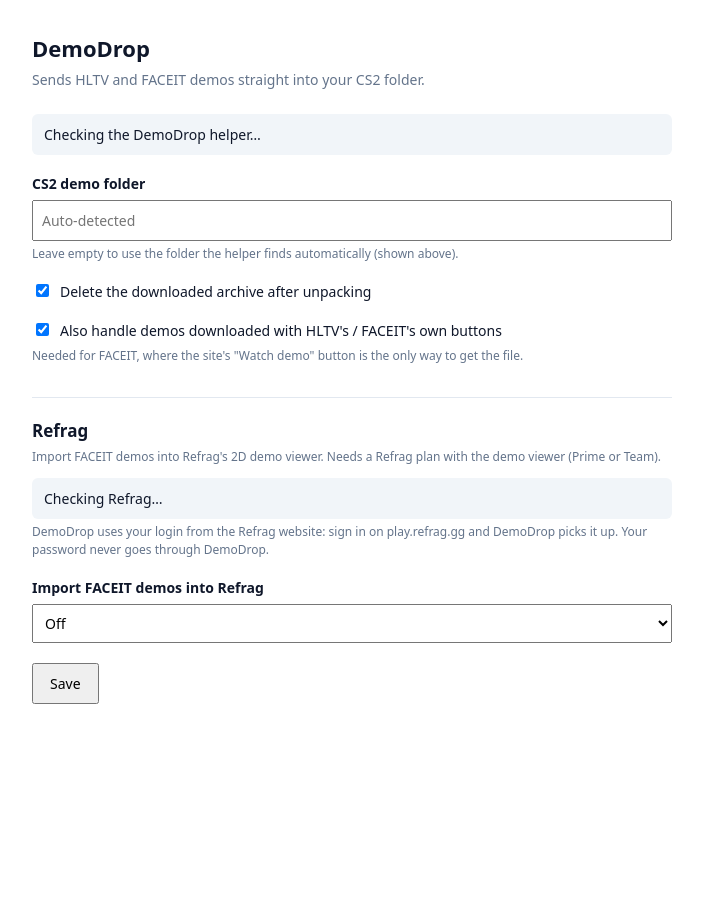
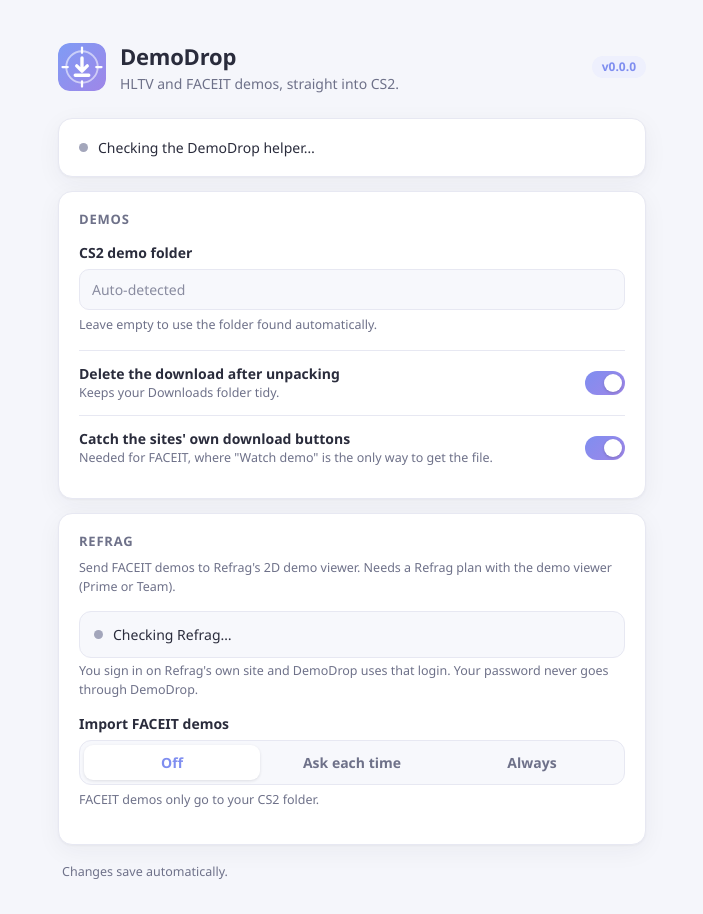
Before and after one commit to leifhauskendev/DemoDropExtension, a browser extension: page extension/options.html in a window 1280 px wide. Shown: the whole page, without its empty margins (288-991 px from the left). Before the commit the page ends 800 px from the top, so only its background shows below. Drawn offline with Linux system fonts and the light colour scheme.

Commit message:
New logo and softer UI
- Logo: download arrow in a crosshair on a periwinkle-to-lavender tile,
  with a simplified 16/32 px version for the toolbar
- Settings page redesigned in the logo's soft tones: cards, toggles, a
  segmented Refrag import switch, automatic saving, and a muted dark theme
  that follows Windows
- Softer HLTV button and FACEIT hint with the new icon
- Logo in the README

Co-Authored-By: Claude Opus 5.5 <noreply@anthropic.com>

```diff
--- /dev/null
+++ b/extension/options.css
@@ -0,0 +1,278 @@
+/* DemoDrop settings. Soft tones taken from the logo (periwinkle to lavender);
+   light or dark follows Windows. */
+
+:root {
+  --bg: #f5f6fb;
+  --card: #ffffff;
+  --line: #e7e8f2;
+  --field: #f7f8fc;
+  --text: #2a2c3c;
+  --muted: #6e7189;
+  --accent: #7f8ef0;
+  --accent-2: #9f86e8;
+  --accent-soft: #eef0fd;
+  --on-accent: #ffffff;
+  --ok: #3f8a64;
+  --ok-soft: #e9f6ef;
+  --bad: #b0584f;
+  --bad-soft: #fbefee;
+  --wait: #a3a6bb;
+  --shadow: 0 1px 2px rgba(42, 44, 60, 0.04), 0 6px 24px rgba(42, 44, 60, 0.05);
+  color-scheme: light;
+}
+
+@media (prefers-color-scheme: dark) {
+  :root {
+    --bg: #16171f;
+    --card: #1e2029;
+    --line: #2b2e3b;
+    --field: #191b23;
+    --text: #e4e6f0;
+    --muted: #9497ab;
+    --accent: #9aa6f7;
+    --accent-2: #b19cf0;
+    --accent-soft: #262a42;
+    --on-accent: #16171f;
+    --ok: #8fd1ad;
+    --ok-soft: #1d2f27;
+    --bad: #f0a6a6;
+    --bad-soft: #35222a;
+    --wait: #6b6e82;
+    --shadow: none;
+    color-scheme: dark;
+  }
+}
+
+* { box-sizing: border-box; }
+
+body {
+  margin: 0;
+  background: var(--bg);
+  color: var(--text);
+  font: 14px/1.5 "Segoe UI", system-ui, sans-serif;
+  -webkit-font-smoothing: antialiased;
+}
+
+main {
+  max-width: 620px;
+  margin: 0 auto;
+  padding: 40px 16px 32px;
+}
+
+/* ---------- header ---------- */
+
+.top {
+  display: flex;
+  align-items: center;
+  gap: 14px;
+  margin-bottom: 24px;
+}
+.top img { border-radius: 12px; }
+.top h1 { margin: 0; font-size: 22px; font-weight: 650; letter-spacing: -0.01em; }
+.top p { margin: 0; color: var(--muted); }
+.version {
+  margin-left: auto;
+  padding: 2px 10px;
+  border-radius: 999px;
+  background: var(--accent-soft);
+  color: var(--accent);
+  font-size: 12px;
+  font-weight: 600;
+}
+
+/* ---------- cards ---------- */
+
+.card {
+  background: var(--card);
+  border: 1px solid var(--line);
+  border-radius: 14px;
+  padding: 18px 20px;
+  margin-bottom: 14px;
+  box-shadow: var(--shadow);
+}
+.card h2 {
+  margin: 0 0 12px;
+  font-size: 13px;
+  font-weight: 650;
+  letter-spacing: 0.06em;
+  text-transform: uppercase;
+  color: var(--muted);
+}
+.card > .hint { margin: -4px 0 14px; }
+
+.label { display: block; font-weight: 600; }
+.hint { display: block; color: var(--muted); font-size: 12.5px; }
+
+/* ---------- status lines ---------- */
+
+.status {
+  display: flex;
+  align-items: center;
+  gap: 10px;
+  min-width: 0;
+}
+.dot {
+  flex: none;
+  width: 9px;
+  height: 9px;
+  border-radius: 50%;
+  background: var(--wait);
+}
+.status[data-state="ok"] .dot { background: var(--ok); box-shadow: 0 0 0 4px var(--ok-soft); }
+.status[data-state="bad"] .dot { background: var(--bad); box-shadow: 0 0 0 4px var(--bad-soft); }
+.status[data-state="bad"] { color: var(--bad); }
+#statusText, #refragText { overflow-wrap: anywhere; }
+
+/* ---------- fields ---------- */
+
+.field { display: block; margin: 4px 0 16px; }
+.field .label { margin-bottom: 6px; }
+.field .hint { margin-top: 6px; }
+
+input[type="text"] {
+  width: 100%;
+  padding: 9px 12px;
+  border: 1px solid var(--line);
+  border-radius: 10px;
+  background: var(--field);
+  color: var(--text);
+  font: inherit;
+  transition: border-color 0.15s, box-shadow 0.15s;
+}
+input[type="text"]::placeholder { color: var(--muted); opacity: 0.8; }
+input[type="text"]:focus {
+  outline: none;
+  border-color: var(--accent);
+  box-shadow: 0 0 0 3px var(--accent-soft);
+}
+
+/* ---------- toggles ---------- */
+
+.toggle {
+  display: flex;
+  align-items: center;
+  justify-content: space-between;
+  gap: 16px;
+  padding: 12px 0;
+  border-top: 1px solid var(--line);
+  cursor: pointer;
+}
+.toggle input {
+  appearance: none;
+  flex: none;
+  position: relative;
+  width: 40px;
+  height: 24px;
+  margin: 0;
+  border-radius: 999px;
+  background: var(--line);
+  cursor: pointer;
+  transition: background 0.2s;
+}
+.toggle input::after {
+  content: "";
+  position: absolute;
+  top: 3px;
+  left: 3px;
+  width: 18px;
+  height: 18px;
+  border-radius: 50%;
+  background: #fff;
+  box-shadow: 0 1px 3px rgba(0, 0, 0, 0.18);
+  transition: transform 0.2s;
+}
+.toggle input:checked { background: linear-gradient(135deg, var(--accent), var(--accent-2)); }
+.toggle input:checked::after { transform: translateX(16px); }
+.toggle input:focus-visible { outline: 2px solid var(--accent); outline-offset: 2px; }
+
+/* ---------- segmented control ---------- */
+
+.segmented {
+  display: flex;
+  padding: 4px;
+  gap: 4px;
+  border: 1px solid var(--line);
+  border-radius: 12px;
+  background: var(--field);
+}
+.segmented label { flex: 1; cursor: pointer; }
+.segmented input { position: absolute; opacity: 0; pointer-events: none; }
+.segmented span {
+  display: block;
+  padding: 7px 10px;
+  border-radius: 9px;
+  text-align: center;
+  color: var(--muted);
+  font-weight: 600;
+  transition: background 0.15s, color 0.15s;
+}
+.segmented label:hover span { color: var(--text); }
+.segmented input:checked + span {
+  background: var(--card);
+  color: var(--accent);
+  box-shadow: 0 1px 3px rgba(42, 44, 60, 0.12);
+}
+.segmented input:focus-visible + span { outline: 2px solid var(--accent); outline-offset: 1px; }
+
+/* ---------- Refrag account row ---------- */
+
+.account {
+  display: flex;
+  align-items: center;
+  justify-content: space-between;
+  gap: 12px;
+  padding: 12px 14px;
+  margin-bottom: 8px;
+  border-radius: 12px;
+  background: var(--field);
+  border: 1px solid var(--line);
+}
+
+.btn {
+  flex: none;
+  padding: 7px 14px;
+  border-radius: 9px;
+  border: 1px solid transparent;
+  font: inherit;
+  font-weight: 600;
+  cursor: pointer;
+  transition: filter 0.15s, background 0.15s;
+}
+.btn.primary {
+  background: linear-gradient(135deg, var(--accent), var(--accent-2));
+  color: var(--on-accent);
+}
+.btn.primary:hover { filter: brightness(1.06); }
+.btn.ghost {
+  background: transparent;
+  border-color: var(--line);
+  color: var(--muted);
+}
+.btn.ghost:hover { color: var(--text); background: var(--card); }
+.btn:focus-visible { outline: 2px solid var(--accent); outline-offset: 2px; }
+
+/* ---------- footer ---------- */
+
+footer {
+  display: flex;
+  justify-content: space-between;
+  padding: 4px 4px 0;
+  color: var(--muted);
+  font-size: 12.5px;
+}
+.saved {
+  color: var(--ok);
+  font-weight: 600;
+  opacity: 0;
+  transition: opacity 0.2s;
+}
+.saved.show { opacity: 1; }
+
+@media (max-width: 480px) {
+  .account { flex-wrap: wrap; }
+  .segmented span { padding: 7px 4px; }
+}
+
+@media (prefers-reduced-motion: reduce) {
+  * { transition: none !important; }
+}
--- a/extension/options.html
+++ b/extension/options.html
@@ -2,58 +2,85 @@
 <html lang="en">
 <head>
   <meta charset="utf-8">
+  <meta name="viewport" content="width=device-width, initial-scale=1">
   <title>DemoDrop settings</title>
-  <style>
-    body { font: 14px/1.5 system-ui, sans-serif; max-width: 640px; margin: 32px auto; padding: 0 16px; color: #0f172a; }
-    h1 { font-size: 22px; margin-bottom: 4px; }
-    .sub { color: #64748b; margin-top: 0; }
-    label { display: block; margin: 18px 0 6px; font-weight: 600; }
-    input[type=text] { width: 100%; box-sizing: border-box; padding: 8px; font: inherit; }
-    .check { display: flex; gap: 8px; align-items: flex-start; font-weight: 400; }
-    .hint { color: #64748b; font-size: 12px; margin-top: 4px; }
-    button { margin-top: 20px; padding: 8px 16px; font: inherit; cursor: pointer; }
-    #status { margin-top: 24px; padding: 10px 12px; border-radius: 6px; background: #f1f5f9; }
-    #status.ok { background: #dcfce7; }
-    #status.bad { background: #fee2e2; }
-    h2 { font-size: 17px; margin: 32px 0 4px; padding-top: 20px; border-top: 1px solid #e2e8f0; }
-    select { width: 100%; padding: 8px; font: inherit; }
-    .refrag { margin-top: 12px; padding: 10px 12px; border-radius: 6px; background: #f1f5f9; }
-    .refrag.ok { background: #dcfce7; }
-    .row button { margin-top: 10px; }
-  </style>
+  <link rel="icon" href="icons/icon32.png">
+  <link rel="stylesheet" href="options.css">
 </head>
 <body>
-  <h1>DemoDrop</h1>
-  <p class="sub">Sends HLTV and FACEIT demos straight into your CS2 folder.</p>
+  <main>
+    <header class="top">
+      <img src="icons/logo.svg" alt="" width="48" height="48">
+      <div>
+        <h1>DemoDrop</h1>
+        <p>HLTV and FACEIT demos, straight into CS2.</p>
+      </div>
+      <span class="version" id="version"></span>
+    </header>
 
-  <div id="status">Checking the DemoDrop helper…</div>
+    <section class="card">
+      <div class="status" id="status" data-state="wait">
+        <span class="dot"></span>
+        <span id="statusText">Checking the DemoDrop helper…</span>
+      </div>
+    </section>
 
-  <label for="targetDir">CS2 demo folder</label>
-  <input type="text" id="targetDir" placeholder="Auto-detected">
-  <div class="hint">Leave empty to use the folder the helper finds automatically (shown above).</div>
+    <section class="card">
+      <h2>Demos</h2>
 
-  <label class="check"><input type="checkbox" id="deleteArchive"> Delete the downloaded archive after unpacking</label>
-  <label class="check"><input type="checkbox" id="catchSiteDownloads"> Also handle demos downloaded with HLTV's / FACEIT's own buttons</label>
-  <div class="hint">Needed for FACEIT, where the site's "Watch demo" button is the only way to get the file.</div>
+      <label class="field">
+        <span class="label">CS2 demo folder</span>
+        <input type="text" id="targetDir" placeholder="Auto-detected" spellcheck="false">
+        <span class="hint">Leave empty to use the folder found automatically.</span>
+      </label>
 
-  <h2>Refrag</h2>
-  <p class="hint">Import FACEIT demos into Refrag's 2D demo viewer. Needs a Refrag plan with the demo viewer (Prime or Team).</p>
+      <label class="toggle">
+        <span>
+          <span class="label">Delete the download after unpacking</span>
+          <span class="hint">Keeps your Downloads folder tidy.</span>
+        </span>
+        <input type="checkbox" id="deleteArchive">
+      </label>
 
-  <div id="refragStatus" class="refrag">Checking Refrag…</div>
-  <div class="row">
-    <button id="refragSignIn" hidden>Sign in to Refrag</button>
-    <button id="refragSignOut" hidden>Disconnect Refrag</button>
-  </div>
-  <div class="hint">DemoDrop uses your login from the Refrag website: sign in on play.refrag.gg and DemoDrop picks it up. Your password never goes through DemoDrop.</div>
+      <label class="toggle">
+        <span>
+          <span class="label">Catch the sites' own download buttons</span>
+          <span class="hint">Needed for FACEIT, where "Watch demo" is the only way to get the file.</span>
+        </span>
+        <input type="checkbox" id="catchSiteDownloads">
+      </label>
+    </section>
 
-  <label for="refragImport">Import FACEIT demos into Refrag</label>
-  <select id="refragImport">
-    <option value="off">Off</option>
-    <option value="ask">Ask me each time (button in the "demos ready" pop-up)</option>
-    <option value="always">Always, automatically</option>
-  </select>
+    <section class="card">
+      <h2>Refrag</h2>
+      <p class="hint">Send FACEIT demos to Refrag's 2D demo viewer. Needs a Refrag plan with the demo viewer (Prime or Team).</p>
 
-  <button id="save">Save</button> <span id="saved"></span>
+      <div class="account">
+        <div class="status" id="refragStatus" data-state="wait">
+          <span class="dot"></span>
+          <span id="refragText">Checking Refrag…</span>
+        </div>
+        <button class="btn primary" id="refragSignIn" hidden>Sign in to Refrag</button>
+        <button class="btn ghost" id="refragSignOut" hidden>Disconnect</button>
+      </div>
+      <p class="hint">You sign in on Refrag's own site and DemoDrop uses that login. Your password never goes through DemoDrop.</p>
+
+      <div class="field">
+        <span class="label" id="refragImportLabel">Import FACEIT demos</span>
+        <div class="segmented" role="radiogroup" aria-labelledby="refragImportLabel">
+          <label><input type="radio" name="refragImport" value="off"><span>Off</span></label>
+          <label><input type="radio" name="refragImport" value="ask"><span>Ask each time</span></label>
+          <label><input type="radio" name="refragImport" value="always"><span>Always</span></label>
+        </div>
+        <span class="hint" id="refragImportHint"></span>
+      </div>
+    </section>
+
+    <footer>
+      <span>Changes save automatically.</span>
+      <span class="saved" id="saved">Saved</span>
+    </footer>
+  </main>
 
   <script src="options.js"></script>
 </body>
--- a/extension/options.js
+++ b/extension/options.js
@@ -1,38 +1,77 @@
 const DEFAULTS = { targetDir: '', deleteArchive: true, catchSiteDownloads: true, refragImport: 'off' };
 const $ = id => document.getElementById(id);
 
+const IMPORT_HINTS = {
+  off: 'FACEIT demos only go to your CS2 folder.',
+  ask: 'The "demos ready" pop-up gets an Import to Refrag button.',
+  always: 'Every FACEIT demo is uploaded to Refrag right away.'
+};
+
+function setStatus(el, textEl, state, text) {
+  el.dataset.state = state;
+  textEl.textContent = text;
+}
+
 async function load() {
+  $('version').textContent = 'v' + chrome.runtime.getManifest().version;
+
   const s = await chrome.storage.sync.get(DEFAULTS);
   $('targetDir').value = s.targetDir;
   $('deleteArchive').checked = s.deleteArchive;
   $('catchSiteDownloads').checked = s.catchSiteDownloads;
-  $('refragImport').value = s.refragImport;
+  const radio = document.querySelector(`input[name="refragImport"][value="${s.refragImport}"]`);
+  if (radio) radio.checked = true;
+  $('refragImportHint').textContent = IMPORT_HINTS[s.refragImport] || '';
 
   loadRefrag();
 
   const reply = await chrome.runtime.sendMessage({ type: 'ping-host' });
-  const status = $('status');
   if (reply?.ok) {
-    status.className = 'ok';
-    status.textContent = reply.defaultDir
-      ? `Helper connected. Found CS2 at: ${reply.defaultDir}`
-      : 'Helper connected, but it could not find CS2. Enter the folder below.';
+    setStatus($('status'), $('statusText'), 'ok', reply.defaultDir
+      ? `Helper connected · CS2 found at ${reply.defaultDir}`
+      : 'Helper connected, but CS2 wasn\'t found. Enter the folder below.');
+    if (reply.defaultDir) $('targetDir').placeholder = reply.defaultDir;
   } else {
-    status.className = 'bad';
-    status.textContent = `Helper not reachable (${reply?.error || 'unknown error'}). Run the DemoDrop installer again, then reload this page.`;
+    setStatus($('status'), $('statusText'), 'bad',
+      `Helper not reachable (${reply?.error || 'unknown error'}). Run the DemoDrop installer again, then reload this page.`);
   }
 }
 
 async function loadRefrag() {
   const user = await chrome.runtime.sendMessage({ type: 'refrag-user' });
-  const status = $('refragStatus');
-  status.className = user ? 'refrag ok' : 'refrag';
-  status.textContent = user
-    ? `Signed in to Refrag as ${user.name}.`
-    : 'Not signed in to Refrag.';
+  setStatus($('refragStatus'), $('refragText'), user ? 'ok' : 'wait',
+    user ? `Signed in as ${user.name}` : 'Not signed in');
   $('refragSignIn').hidden = !!user;
   $('refragSignOut').hidden = !user;
 }
+
+// ---------- saving ----------
+
+let savedTimer;
+async function save() {
+  const checked = document.querySelector('input[name="refragImport"]:checked');
+  const refragImport = checked ? checked.value : 'off';
+  await chrome.storage.sync.set({
+    targetDir: $('targetDir').value.trim(),
+    deleteArchive: $('deleteArchive').checked,
+    catchSiteDownloads: $('catchSiteDownloads').checked,
+    refragImport
+  });
+  $('refragImportHint').textContent = IMPORT_HINTS[refragImport];
+  $('saved').classList.add('show');
+  clearTimeout(savedTimer);
+  savedTimer = setTimeout(() => $('saved').classList.remove('show'), 1400);
+}
+
+let typingTimer;
+$('targetDir').addEventListener('input', () => {
+  clearTimeout(typingTimer);
+  typingTimer = setTimeout(save, 500);
+});
+for (const id of ['deleteArchive', 'catchSiteDownloads']) $(id).addEventListener('change', save);
+document.querySelectorAll('input[name="refragImport"]').forEach(r => r.addEventListener('change', save));
+
+// ---------- Refrag account ----------
 
 $('refragSignIn').addEventListener('click', () => {
   chrome.tabs.create({ url: 'https://play.refrag.gg/login' });
@@ -48,15 +87,4 @@ chrome.storage.onChanged.addListener((changes, area) => {
   if (area === 'local' && changes.refragSession) loadRefrag();
 });
 
-$('save').addEventListener('click', async () => {
-  await chrome.storage.sync.set({
-    targetDir: $('targetDir').value.trim(),
-    deleteArchive: $('deleteArchive').checked,
-    catchSiteDownloads: $('catchSiteDownloads').checked,
-    refragImport: $('refragImport').value
-  });
-  $('saved').textContent = 'Saved';
-  setTimeout(() => ($('saved').textContent = ''), 1500);
-});
-
 load();
```
Also changed, not shown: extension/content-faceit.js (+9 -1 lines), extension/content-hltv.js (+11 -4 lines), extension/content.css (+54 -17 lines), README.md, extension/icons/icon128.png, extension/icons/icon16.png, extension/icons/icon32.png (added), extension/icons/icon48.png, extension/icons/logo.svg (added), extension/manifest.json.
